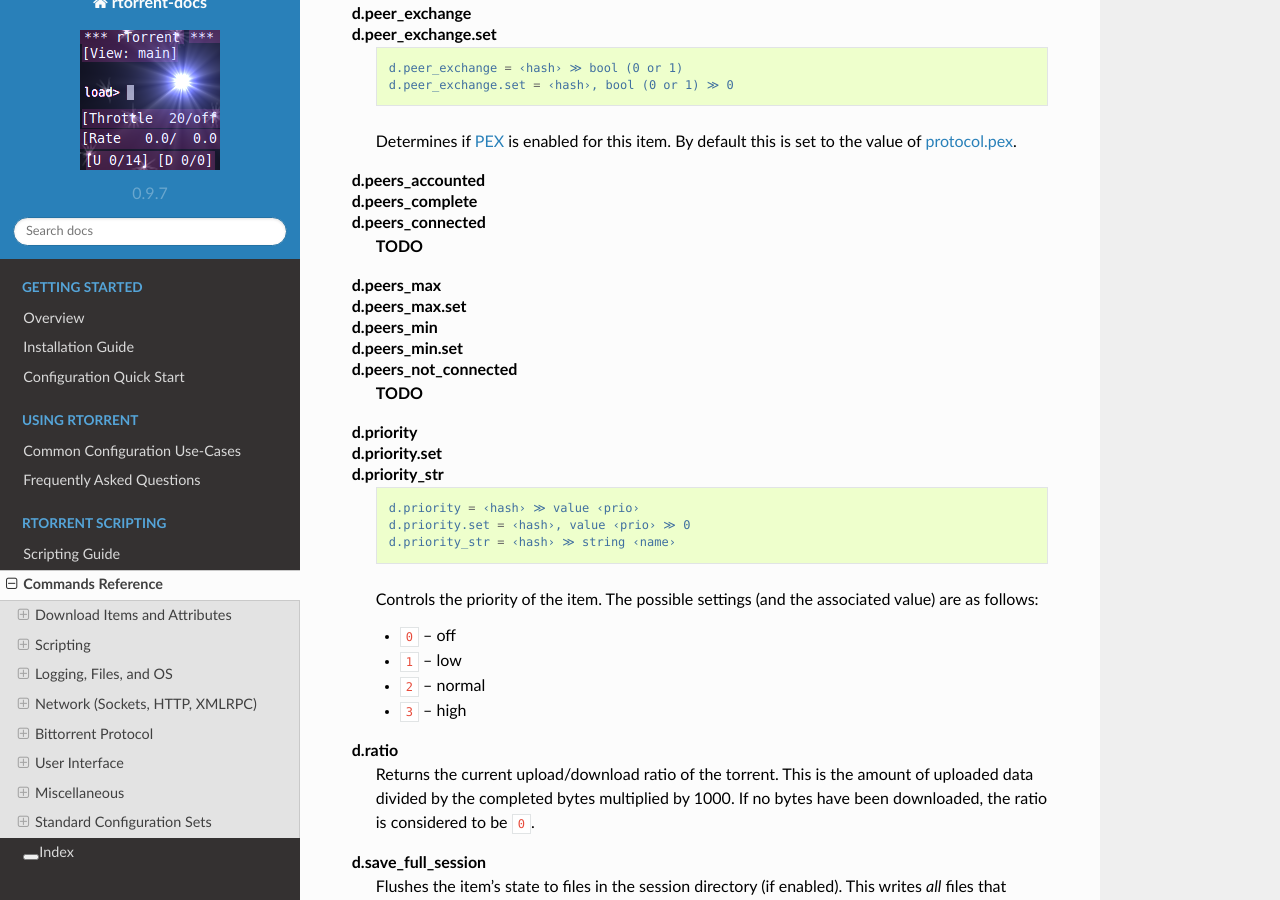
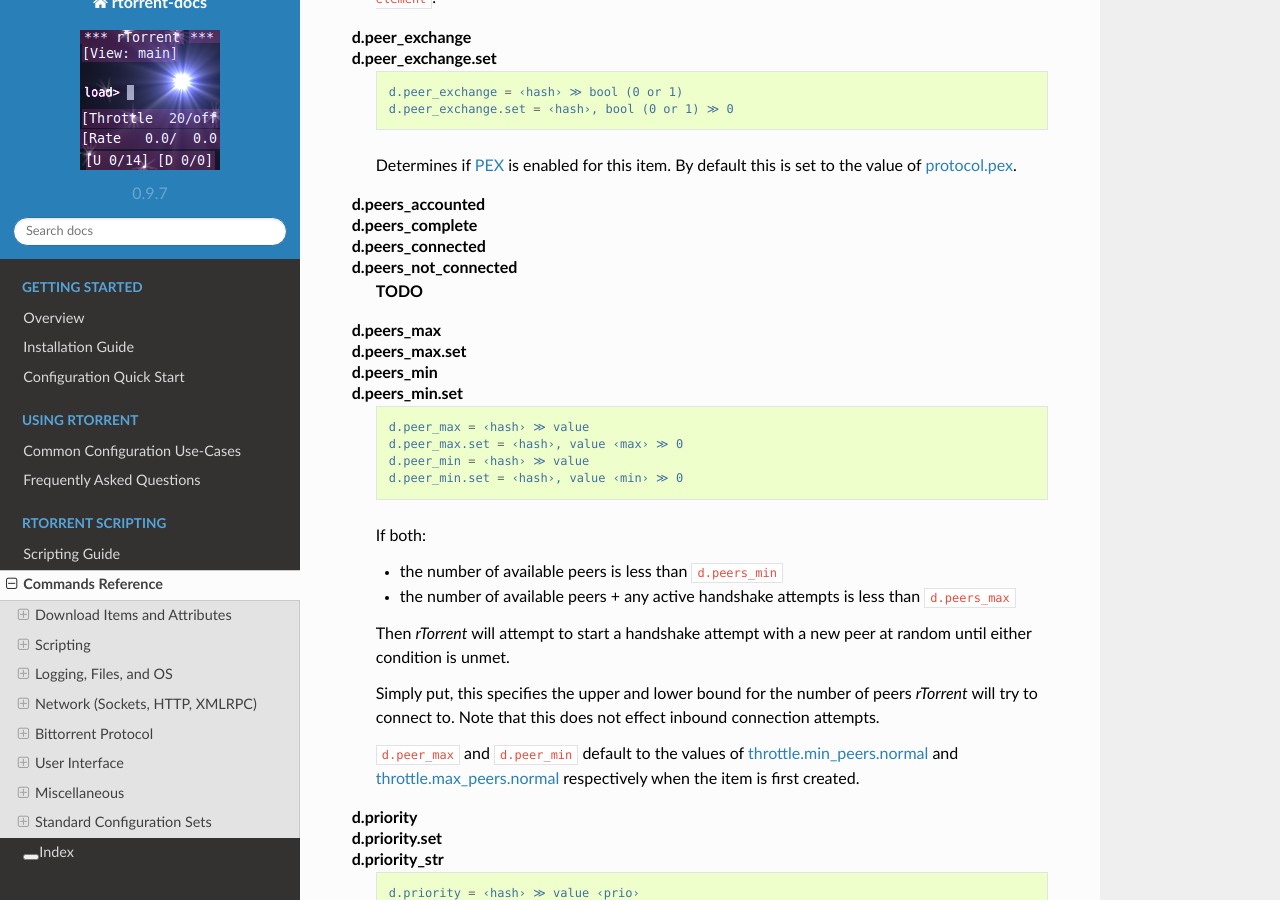
Before and after one commit to rtorrent-community/rtorrent-docs, a Sphinx documentation site: the page built from docs/cmd-ref.rst, in a window 1280 px wide and 900 px high, scrolled down 16065 px. Built offline with Sphinx 7.4.7 and the Read the Docs theme 2.0.0, drawn with Linux system fonts in a browser that asks for light colours; some of the changed text lies outside the part shown.

Commit message:
Add documentation for min/max peers commands

```diff
--- a/docs/include-cmd-bt.rst
+++ b/docs/include-cmd-bt.rst
@@ -446,16 +446,31 @@ and the amount of peers requested in tracker announces.
 
         **TODO**
 
+    throttle.min_peers.normal
+    throttle.min_peers.normal.set
     throttle.max_peers.normal
     throttle.max_peers.normal.set
+    throttle.min_peers.seed
+    throttle.min_peers.seed.set
     throttle.max_peers.seed
     throttle.max_peers.seed.set
-    throttle.min_peers.normal
-    throttle.min_peers.normal.set
-    throttle.min_peers.seed
-    throttle.min_peers.seed.set
 
-        **TODO**
+        These control the default values for :term:`d.peers_max` and :term:`d.peers_min`
+        when an item is either incomplete (``.normal``) or complete (``.seed``). See those
+        terms for a detailed explanation of how the value affect items.
+
+        If ``throttle.min/max_peers.seed`` is less than ``0``, it will use the same value
+        as ``throttle.min/max_peeers.normal``.
+
+        Default values:
+
+        .. csv-table::
+
+            throttle.min_peers.normal,100
+            throttle.max_peers.normal,200
+            throttle.min_peers.seed,-1
+            throttle.max_peers.seed,-1
+
 
     throttle.unchoked_downloads
     throttle.unchoked_uploads
--- a/docs/include-cmd-items.rst
+++ b/docs/include-cmd-items.rst
@@ -569,7 +569,8 @@ See the hint at the start of this chapter regarding the (sometimes implicit) *ta
         which means that these are not hard limits, but are instead goals that *rTorrent* will try to reach.
 
         ``0`` means unlimited, and while ``d.downloads_max`` can be set to less than
-        ``d.downloads_min``, *rTorrent* will then use ``d.downloads_min`` as the maximum instead.
+        ``d.downloads_min``, *rTorrent* will then use ``d.downloads_min`` as the maximum instead. The
+        default values are controlled by :term:`throttle.min_downloads` and :term:`throttle.max_downloads`.
 
 
     d.erase
@@ -826,6 +827,7 @@ See the hint at the start of this chapter regarding the (sometimes implicit) *ta
     d.peers_accounted
     d.peers_complete
     d.peers_connected
+    d.peers_not_connected
 
         **TODO**
 
@@ -833,9 +835,27 @@ See the hint at the start of this chapter regarding the (sometimes implicit) *ta
     d.peers_max.set
     d.peers_min
     d.peers_min.set
-    d.peers_not_connected
-
-        **TODO**
+
+        .. code-block:: ini
+
+            d.peer_max = ‹hash› ≫ value
+            d.peer_max.set = ‹hash›, value ‹max› ≫ 0
+            d.peer_min = ‹hash› ≫ value
+            d.peer_min.set = ‹hash›, value ‹min› ≫ 0
+
+        If both:
+
+        * the number of available peers is less than ``d.peers_min``
+        * the number of available peers + any active handshake attempts is less than ``d.peers_max``
+
+        Then *rTorrent* will attempt to start a handshake attempt with a new peer at random until
+        either condition is unmet.
+
+        Simply put, this specifies the upper and lower bound for the number of peers
+        *rTorrent* will try to connect to. Note that this does not effect inbound connection attempts.
+
+        ``d.peer_max`` and ``d.peer_min`` default to the values of :term:`throttle.min_peers.normal`
+        and :term:`throttle.max_peers.normal` respectively when the item is first created.
 
     d.priority
     d.priority.set
```
